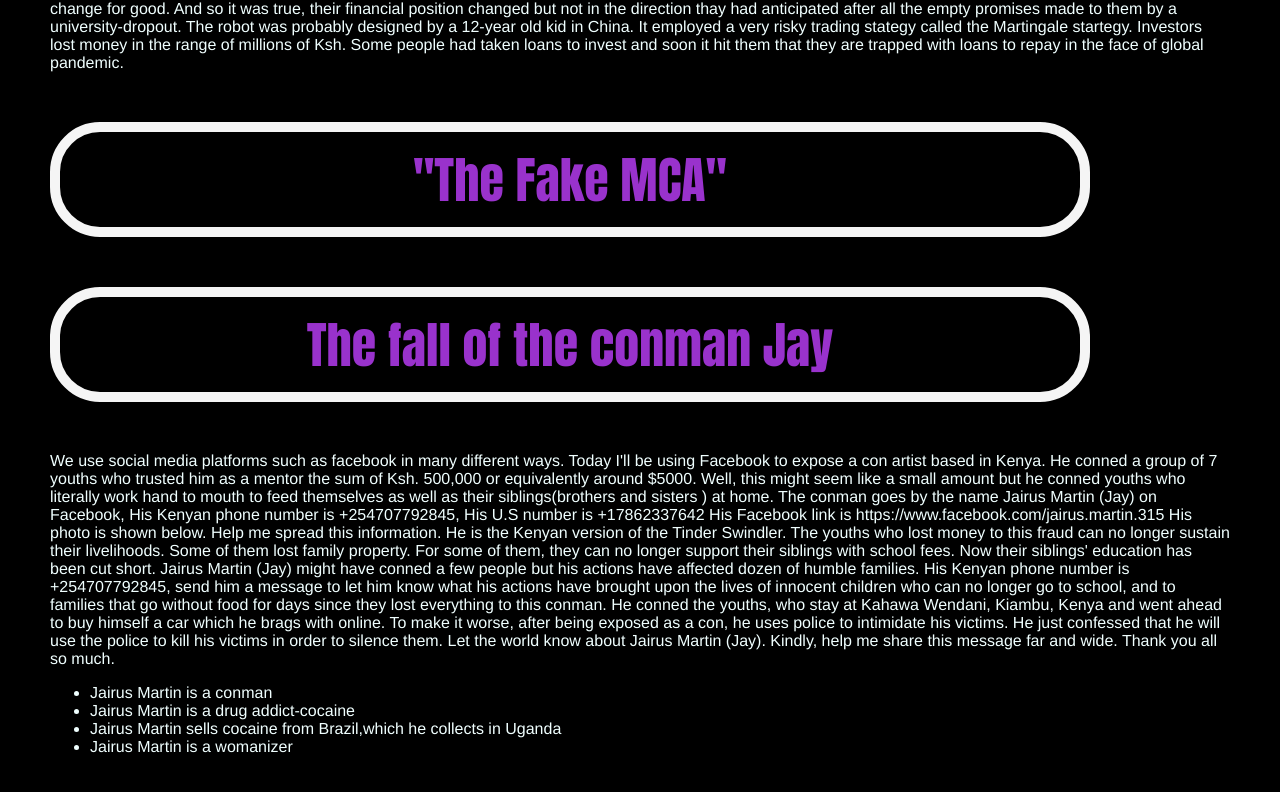
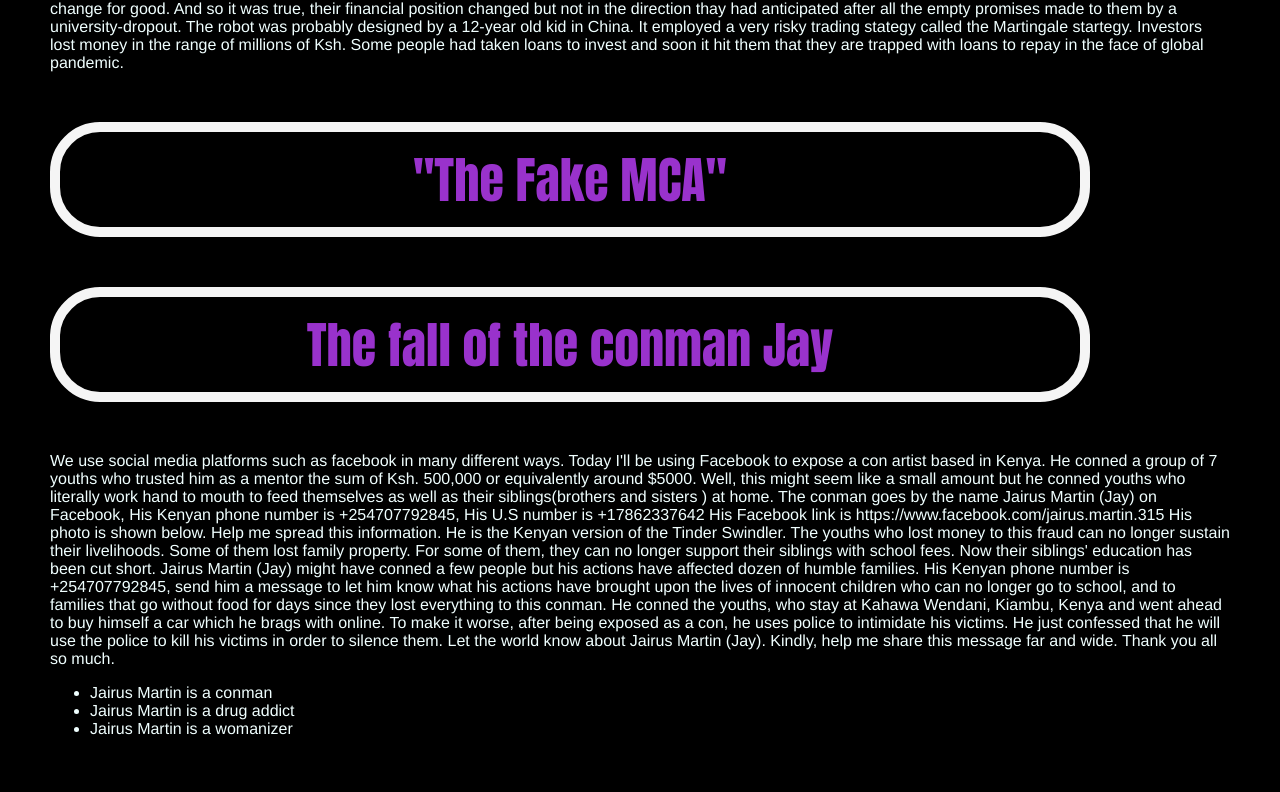
Before and after one commit to The-Icon-debug/jairus-conman, a plain HTML site: page index.html in a window 1280 px wide. Shown: the part 1699-2491 px from the top of the page. Drawn offline with Linux system fonts and the light colour scheme.

Commit message:
index.html

```diff
--- a/index.html
+++ b/index.html
@@ -43,8 +43,7 @@
   </p>
   <ul>
      <li> Jairus Martin is a conman</li>
-     <li> Jairus Martin is a drug addict-cocaine</li>
-     <li> Jairus Martin sells cocaine from Brazil,which he collects in Uganda</li>
+     <li> Jairus Martin is a drug addict</li>
      <li> Jairus Martin is a womanizer</li>
   </ul>
 </body>
```
